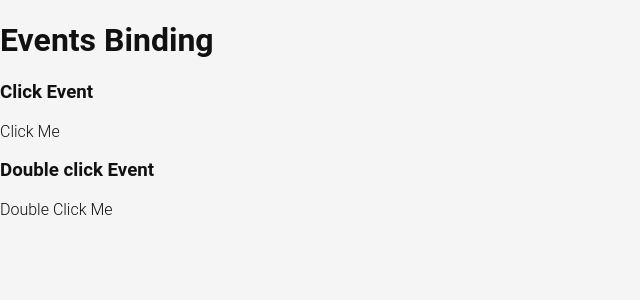
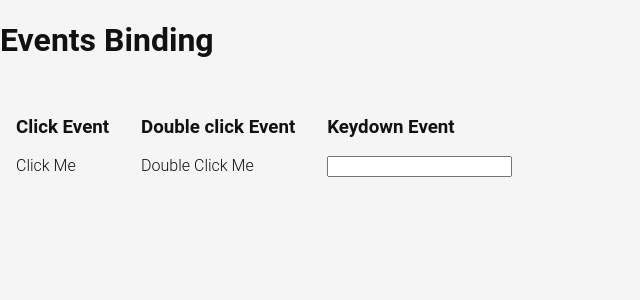
Before and after one commit to EstebanMa12/todoapp, an Angular app: page /labs in a window 1280 px wide. Shown: the top 300 px of the page, without its empty margins (0-640 px from the left). Built offline with nearby package versions, Linux system fonts and the light colour scheme.

Commit message:
Add keydown event handler to labs component

```diff
--- a/src/app/pages/labs/labs.component.html
+++ b/src/app/pages/labs/labs.component.html
@@ -9,4 +9,8 @@
       <h3>Double click Event</h3>
       <button class="btn btn-primary" (dblclick)="dblClickHandler()">Double Click Me</button>
     </div>
+    <div class="keydown">
+      <h3>Keydown Event</h3>
+      <input type="text" class="form-control" (keydown)="keyDownHandler($event)">
+    </div>
 </div>
--- a/src/app/pages/labs/labs.component.sass
+++ b/src/app/pages/labs/labs.component.sass
@@ -1,4 +1,5 @@
 .row
-  display:flex
-  flex-wrap:wrap
+  display: flex
   flex-direction: row
+  & > div
+    margin: 1rem
--- a/src/app/pages/labs/labs.component.ts
+++ b/src/app/pages/labs/labs.component.ts
@@ -28,5 +28,9 @@ export class LabsComponent {
   dblClickHandler(){
     console.log('dblclick');
   }
+  keyDownHandler(event:KeyboardEvent){
+    const input = event.target as HTMLInputElement;
+    console.log(input.value);
+  }
 
 }
```
